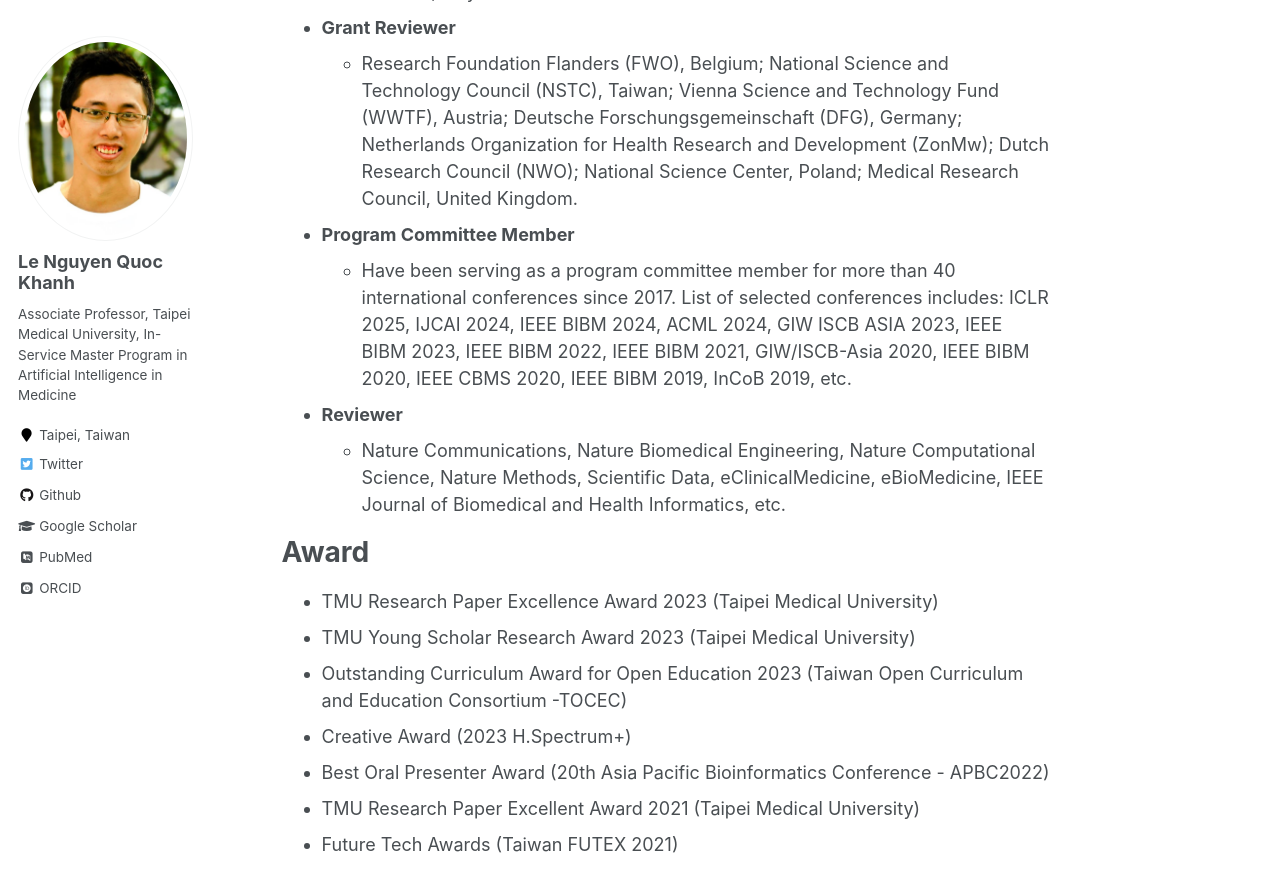
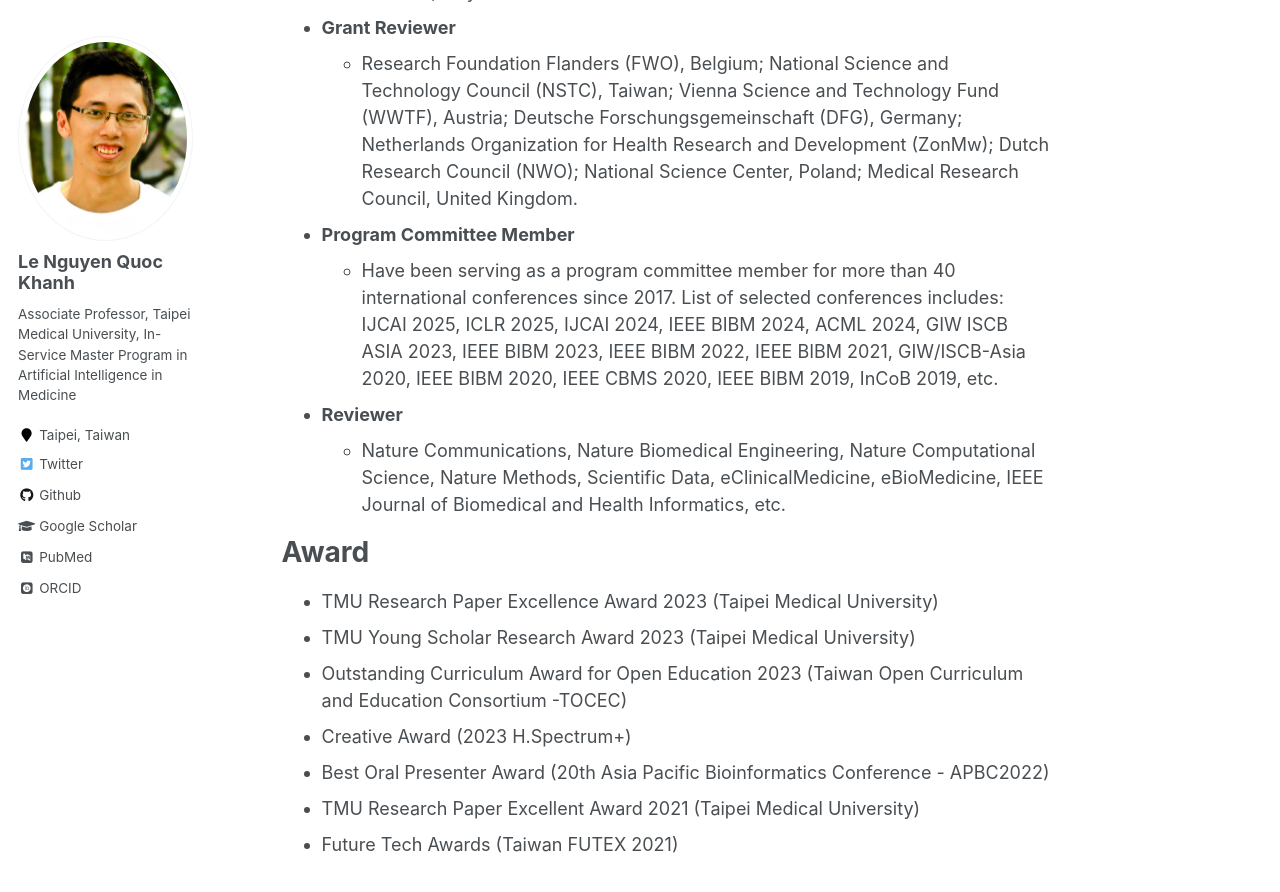
Before and after one commit to khanhlee/khanhlee.github.io, a Jekyll site: the page built from _pages/about.md, in a window 1280 px wide and 900 px high, scrolled down 1623 px. Shown: the top 892 px of the window. Built offline with Jekyll 4.4.1, drawn with Linux system fonts in a browser that asks for light colours; some web fonts are replaced.

Commit message:
Update about.md

```diff
--- a/_pages/about.md
+++ b/_pages/about.md
@@ -32,7 +32,7 @@ redirect_from:
 * <b>Grant Reviewer</b>
   * Research Foundation Flanders (FWO), Belgium; National Science and Technology Council (NSTC), Taiwan; Vienna Science and Technology Fund (WWTF), Austria; Deutsche Forschungsgemeinschaft (DFG), Germany; Netherlands Organization for Health Research and Development (ZonMw); Dutch Research Council (NWO); National Science Center, Poland; Medical Research Council, United Kingdom.
 * <b>Program Committee Member</b>
-  * Have been serving as a program committee member for more than 40 international conferences since 2017. List of selected conferences includes: ICLR 2025, IJCAI 2024, IEEE BIBM 2024, ACML 2024, GIW ISCB ASIA 2023, IEEE BIBM 2023, IEEE BIBM 2022, IEEE BIBM 2021, GIW/ISCB-Asia 2020, IEEE BIBM 2020, IEEE CBMS 2020, IEEE BIBM 2019, InCoB 2019, etc.
+  * Have been serving as a program committee member for more than 40 international conferences since 2017. List of selected conferences includes: IJCAI 2025, ICLR 2025, IJCAI 2024, IEEE BIBM 2024, ACML 2024, GIW ISCB ASIA 2023, IEEE BIBM 2023, IEEE BIBM 2022, IEEE BIBM 2021, GIW/ISCB-Asia 2020, IEEE BIBM 2020, IEEE CBMS 2020, IEEE BIBM 2019, InCoB 2019, etc.
 * <b>Reviewer</b>
   * Nature Communications, Nature Biomedical Engineering, Nature Computational Science, Nature Methods, Scientific Data, eClinicalMedicine, eBioMedicine, IEEE Journal of Biomedical and Health Informatics, etc.
 
```
